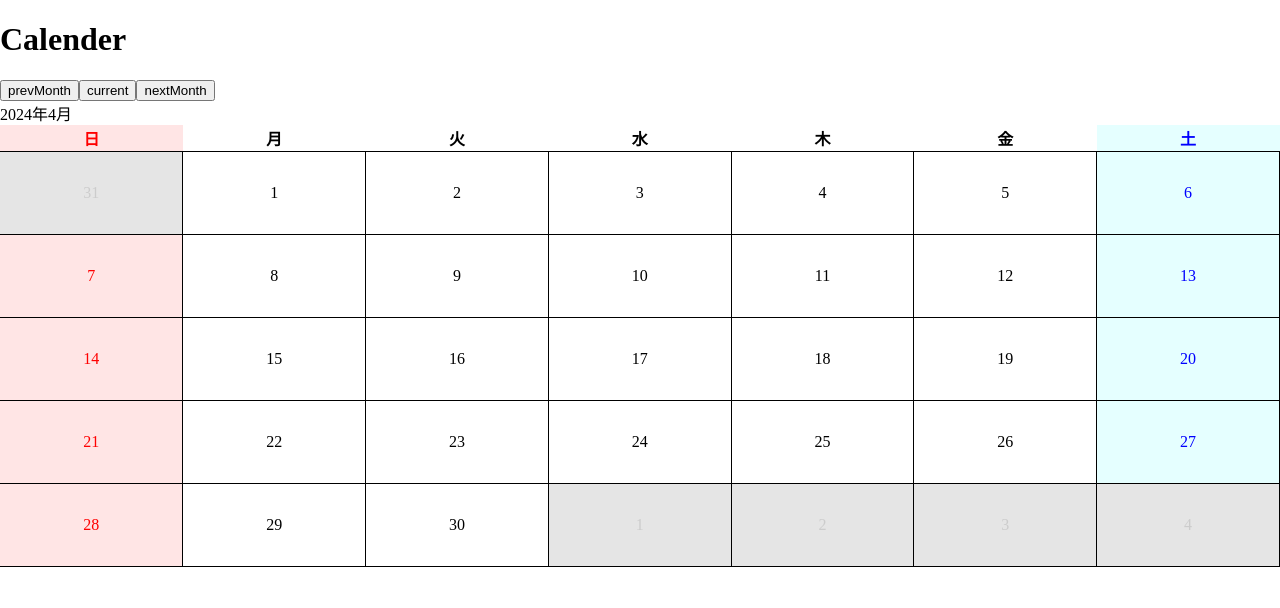
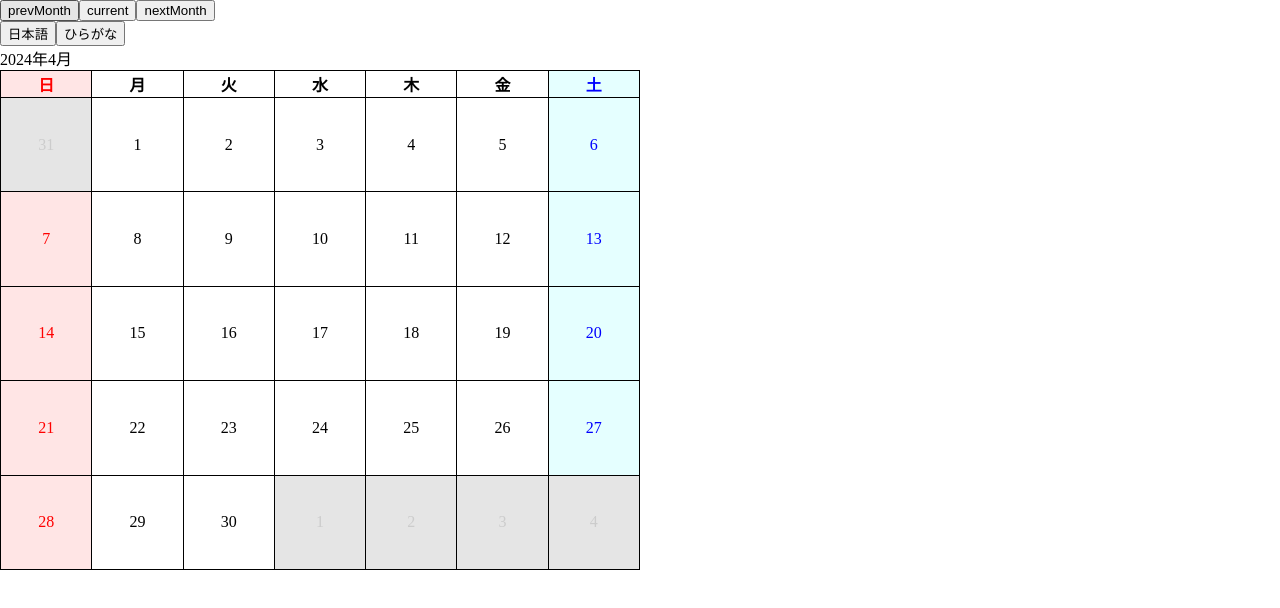
Before and after one commit to kettleTeacues/pofareng_exp, a Next.js app in the folder containers/frontend/: page / in a window 1280 px wide. Shown: the top 608 px of the page. Built offline with nearby package versions, Linux system fonts and the light colour scheme.

Commit message:
MonthCalendarの利便性を強化

```diff
--- a/containers/frontend/src/app/page.tsx
+++ b/containers/frontend/src/app/page.tsx
@@ -1,4 +1,4 @@
-'use client'
+'use client';
 
 import * as React from 'react';
 
@@ -7,9 +7,29 @@ import '@/styles/global.scss';
 import { MonthCalendar } from '@/components/Calendars';
 
 const Dashboard = () => {
-    return (
-        <MonthCalendar />
-    );
+    const [dispDate, setDispMonth] = React.useState(new Date());
+    const [dsLocal, setDsLocal] = React.useState({'0': '日', '1': '月', '2': '火', '3': '水', '4': '木', '5': '金', '6': '土'});
+
+    let dateStringJa =  {'0': '日', '1': '月', '2': '火', '3': '水', '4': '木', '5': '金', '6': '土'};
+    let dateStringHIra =  {'0': 'にち', '1': 'げつ', '2': 'か', '3': 'すい', '4': 'もく', '5': 'きん', '6': 'ど'};
+
+    return <>
+        <button onClick={() => setDispMonth(new Date(dispDate.setMonth(dispDate.getMonth() - 1)))}>prevMonth</button>
+        <button onClick={() => setDispMonth(new Date())}>current</button>
+        <button onClick={() => setDispMonth(new Date(dispDate.setMonth(dispDate.getMonth() + 1)))}>nextMonth</button>
+        <br />
+        <button onClick={() => setDsLocal(dateStringJa)}>日本語</button>
+        <button onClick={() => setDsLocal(dateStringHIra)}>ひらがな</button>
+        <div>{`${dispDate.getFullYear()}年${dispDate.getMonth()+1}月`}</div>
+        <MonthCalendar
+            date={dispDate}
+            dayStrings={dsLocal}
+            showHeader={true}
+            showOtherMonthDate={true}
+            width={'50%'}
+            height={500}
+        />
+    </>;
 }
 
 export default Dashboard;
--- a/containers/frontend/src/components/Calendars.tsx
+++ b/containers/frontend/src/components/Calendars.tsx
@@ -1,89 +1,98 @@
-'use client'
+'use client';
 
-import { useState } from 'react';
+import { Height } from '@mui/icons-material';
+import './styles/calendar.scss';
+import type { MonthCalendarProps, DayStrings } from './types/calendars';
 
-import '@/styles/calendar.scss';
+const defaultDayStrings: DayStrings = {
+    '0': {default: 'sun'},
+    '1': {default: 'mon'},
+    '2': {default: 'tue'},
+    '3': {default: 'wed'},
+    '4': {default: 'thu'},
+    '5': {default: 'fri'},
+    '6': {default: 'sat'},
+}
 
-export const MonthCalendar = () => {
-    const [dispDate, setDispMonth] = useState(new Date());
-    interface DayStrings {
-        [key: number]: {
-            [key: string]: string
-        }
-    }
-    const dayStrings:DayStrings = {
-        0: {en: 'sun', ja:'日', },
-        1: {en: 'mon', ja:'月', },
-        2: {en: 'tue', ja:'火', },
-        3: {en: 'wed', ja:'水', },
-        4: {en: 'thu', ja:'木', },
-        5: {en: 'fri', ja:'金', },
-        6: {en: 'sat', ja:'土', },
+export const MonthCalendar = ({
+    date = new Date,
+    dayStrings,
+    showHeader = true,
+    showOtherMonthDate = true,
+    width = '100%',
+    height = '100%',
+}: MonthCalendarProps) => {
+    let processDate = new Date(date.getFullYear(), date.getMonth(), 1);
+    let nextMonth = new Date(date.getFullYear(), date.getMonth() + 1, 1);
+
+    // 曜日文字列を生成、dayStringsがあればlocal文字列を設定
+    let ds: DayStrings = JSON.parse(JSON.stringify(defaultDayStrings));
+    if (dayStrings) {
+        Object.keys(ds).forEach(num => ds[num].local = dayStrings[num]);
     }
 
+    const genDayCell = (processDate: Date, today: Date) => {
+        let dayCell = <td className={`calendar-day ${ds[processDate.getDay()].default}`} key={'d'+processDate.getDate()}>{processDate.getDate()}</td>;
+        if (processDate.getMonth() != today.getMonth()) {
+            dayCell = <td className={`calendar-day calendar-day-other-month ${ds[processDate.getDay()].default}`} key={'d'+processDate.getDate()}>{
+                showOtherMonthDate && processDate.getDate()
+            }</td>;
+        }
+        return dayCell;
+    }
     const CalendarUnderlay = () => {
         let rows = [];
         let row = [];
-        let tempDate = new Date(dispDate.getFullYear(), dispDate.getMonth(), 1);
-        let nextMonth = new Date(dispDate.getFullYear(), dispDate.getMonth() + 1, 1);
 
         // 直前の日曜日を取得
-        while (tempDate.getDay() != 0) {
-            tempDate.setDate(tempDate.getDate() - 1);
+        while (processDate.getDay() != 0) {
+            processDate.setDate(processDate.getDate() - 1);
         }
         // 直前の日曜日から当月末までループ
-        while (tempDate.getMonth() != nextMonth.getMonth()) {
-            if (tempDate.getDay() == 0 && row.length > 0) {
+        while (processDate.getMonth() != nextMonth.getMonth()) {
+            if (processDate.getDay() == 0 && row.length > 0) {
                 // 前週の行をプッシュ
-                rows.push(<tr className='calendar-week-row' key={'w'+tempDate.getDate()}>{row}</tr>);
+                rows.push(<tr className='calendar-week-row' key={'w'+processDate.getDate()}>{row}</tr>);
                 // 今週の行を初期化
                 row = [];
             }
 
-            let day = <td className={`calendar-day ${dayStrings[tempDate.getDay()].en}`} key={'d'+tempDate.getDate()}>{tempDate.getDate()}</td>;
-            if (tempDate.getMonth() != dispDate.getMonth()) {
-                day = <td className={`calendar-day calendar-day-other-month ${dayStrings[tempDate.getDay()].en}`} key={'d'+tempDate.getDate()}>{tempDate.getDate()}</td>;
-            }
-            row.push(day);
-            tempDate.setDate(tempDate.getDate() + 1);
+            row.push(genDayCell(processDate, date));
+            processDate.setDate(processDate.getDate() + 1);
         }
         // 当月末から次の日曜日までループ
-        while (tempDate.getDay() != 0) {
-            let day = <td className={`calendar-day calendar-day-other-month ${dayStrings[tempDate.getDay()].en}`} key={'d'+tempDate.getDate()}>{tempDate.getDate()}</td>;
-            row.push(day);
-            tempDate.setDate(tempDate.getDate() + 1);
+        while (processDate.getDay() != 0) {
+            row.push(genDayCell(processDate, date));
+            processDate.setDate(processDate.getDate() + 1);
         }
         // 最後の行を追加
-            rows.push(<tr className='calendar-week-row' key={'w'+tempDate.getDate()}>{row}</tr>);
+        rows.push(<tr className='calendar-week-row' key={'w'+processDate.getDate()}>{row}</tr>);
 
-        return (
-            <table className='calendar-table'>
+        return(
+        <table
+            className='calendar-table'
+            style={{
+                width: width,
+                height: height
+            }}
+        >
+            {showHeader &&
                 <thead className='calendar-header'>
                     <tr>
-                        <th className={ dayStrings[0].en }>{ dayStrings[0].ja }</th>
-                        <th className={ dayStrings[1].en }>{ dayStrings[1].ja }</th>
-                        <th className={ dayStrings[2].en }>{ dayStrings[2].ja }</th>
-                        <th className={ dayStrings[3].en }>{ dayStrings[3].ja }</th>
-                        <th className={ dayStrings[4].en }>{ dayStrings[4].ja }</th>
-                        <th className={ dayStrings[5].en }>{ dayStrings[5].ja }</th>
-                        <th className={ dayStrings[6].en }>{ dayStrings[6].ja }</th>
+                    {
+                        // ヘッダーを生成
+                        Object.keys(ds).map(num => {
+                        return <th className={ ds[num].default } key={'h'+num}>{ ds[num].local || ds[num].default}</th>
+                        })
+                    }
                     </tr>
                 </thead>
-                <tbody className='calendar-body'>
-                    {rows}
-                </tbody>
-            </table>
-        );
+            }
+            <tbody className='calendar-body'>
+            {rows}
+            </tbody>
+        </table>);
     }
 
-    return (<>
-        <div>
-            <h1>Calender</h1>
-            <button onClick={() => setDispMonth(new Date(dispDate.setMonth(dispDate.getMonth() - 1)))}>prevMonth</button>
-            <button onClick={() => setDispMonth(new Date())}>current</button>
-            <button onClick={() => setDispMonth(new Date(dispDate.setMonth(dispDate.getMonth() + 1)))}>nextMonth</button>
-            <div>{`${dispDate.getFullYear()}年${dispDate.getMonth()+1}月`}</div>
-            <CalendarUnderlay />
-        </div>
-    </>);
+    return <CalendarUnderlay />;
 }
--- /dev/null
+++ b/containers/frontend/src/components/styles/calendar.scss
@@ -0,0 +1,45 @@
+
+$calendar-border-color: black;
+$calendar-width: 100%;
+$calendar-height: 100%;
+
+// cell
+$calendar-sun-color: red;
+$calendar-sun-bg-color: rgba(255, 0, 0, 0.1);
+$calendar-sat-color: blue;
+$calendar-sat-bg-color: rgba(0, 255, 255, 0.1);
+$calendar-other-month-color: rgb(204, 204, 204);
+$calendar-other-month-bg-color: rgba(0,0,0,0.1);
+
+.calendar-table {
+    width: $calendar-width;
+    height: $calendar-height;
+    border-collapse: collapse;
+
+    .calendar-header th {
+        border: 1px solid $calendar-border-color;
+    }
+    .calendar-week-row {
+        border: 1px solid $calendar-border-color;
+
+        .calendar-day {
+            width: 14.28%;
+            height: 80px;
+            text-align: center;
+            vertical-align: middle;
+            border: 1px solid $calendar-border-color;
+        }
+    }
+    .sun {
+        color: $calendar-sun-color;
+        background-color: $calendar-sun-bg-color;
+    }
+    .sat {
+        color: $calendar-sat-color;
+        background-color: $calendar-sat-bg-color;
+    }
+    .calendar-day-other-month {
+        color: $calendar-other-month-color;
+        background-color: $calendar-other-month-bg-color;
+    }
+}
--- /dev/null
+++ b/containers/frontend/src/components/types/calendars.ts
@@ -0,0 +1,24 @@
+export type DayStrings = {
+    [key: string]: {
+        default: string;
+        local?: string;
+    }
+}
+interface DayStringsProp {
+    '0': string;
+    '1': string;
+    '2': string;
+    '3': string;
+    '4': string;
+    '5': string;
+    '6': string;
+    [key: string]: string;
+}
+export type MonthCalendarProps = {
+    date?: Date;
+    dayStrings?: DayStringsProp;
+    showHeader?: boolean;
+    showOtherMonthDate?: boolean;
+    width?: number | string;
+    height?: number | string;
+}
--- a/containers/frontend/src/styles/calendar.scss
+++ /dev/null
@@ -1,28 +0,0 @@
-.calendar-table {
-    width: 100%;
-    border-collapse: collapse;
-}
-.calendar-header th {
-    border-bottom: 1px solid black;
-}
-.calendar-week-row {
-    border-bottom: 1px solid black;
-}
-.calendar-day {
-    width: 14.28%;
-    height: 80px;
-    text-align: center;
-    vertical-align: middle;
-    border-right: 1px solid black;
-}
-.sun { color: red; background-color: rgba(255, 0, 0, 0.1);}
-.mon { color: black; }
-.tue { color: black; }
-.wed { color: black; }
-.thu { color: black; }
-.fri { color: black; }
-.sat { color: blue; background-color: rgba(0, 255, 255, 0.1);}
-.calendar-day-other-month {
-    color: #ccc;
-    background-color: rgba(0,0,0,0.1);
-}
```
